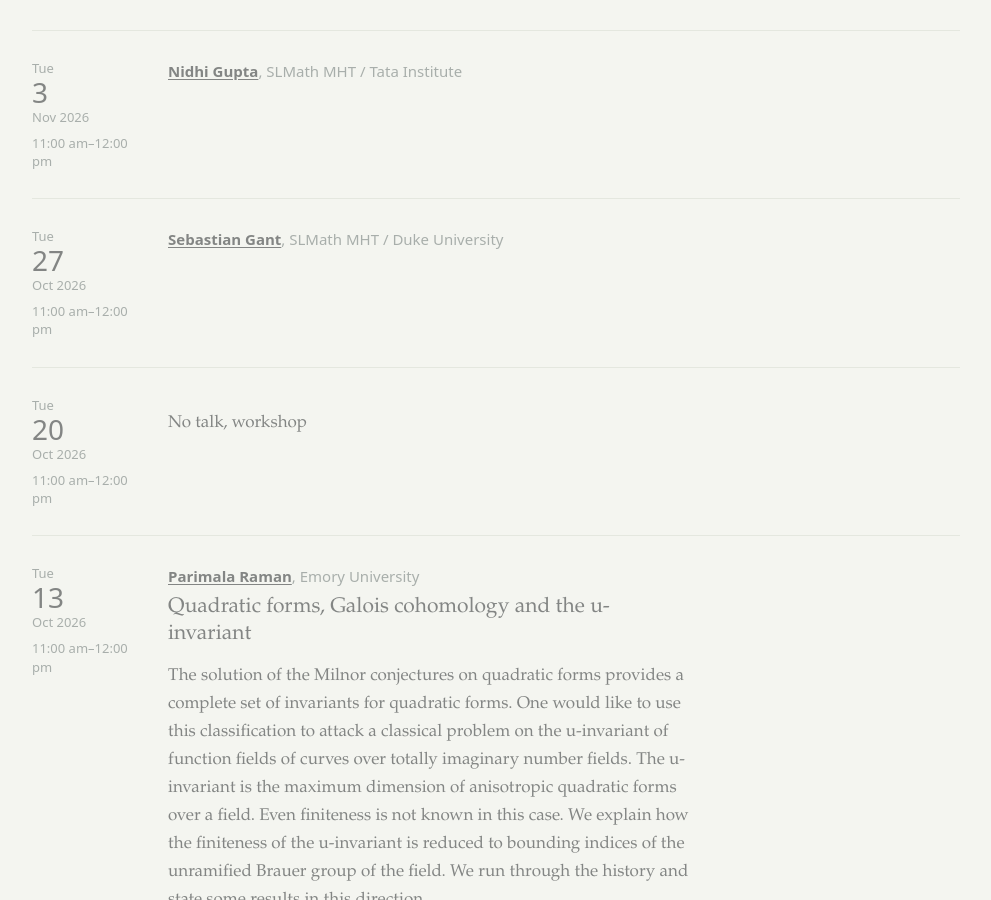
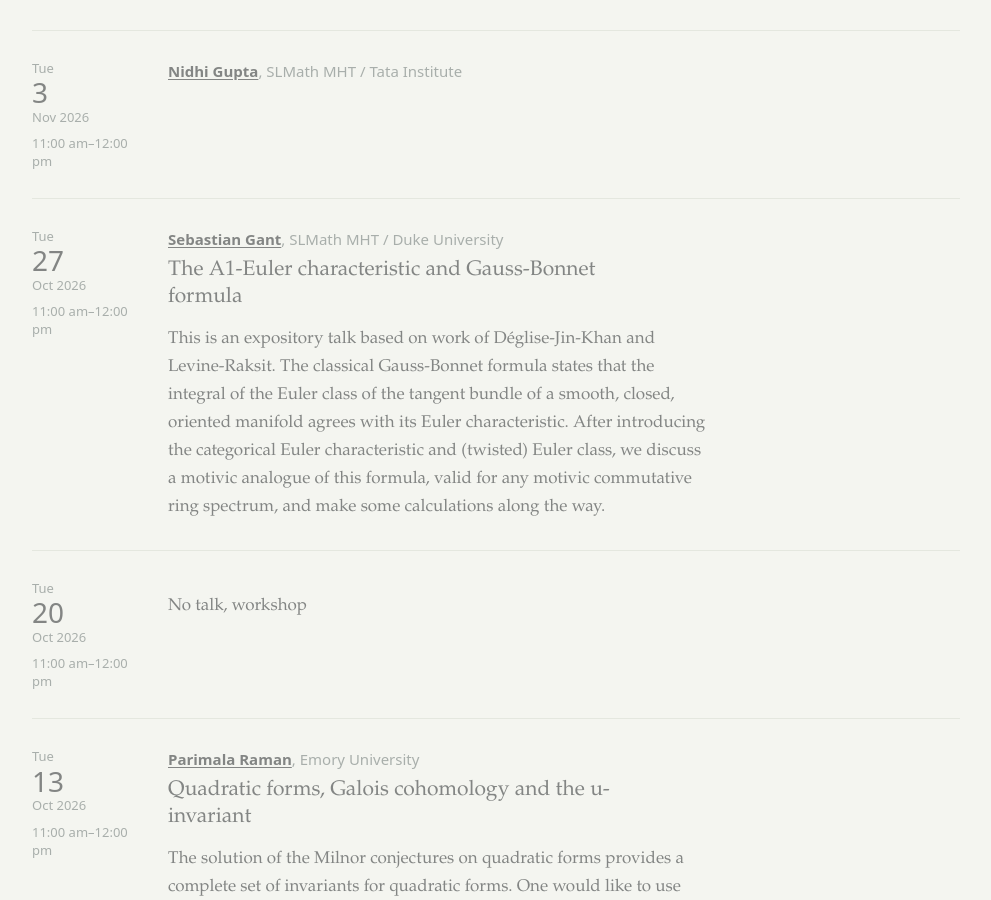
Before and after one commit to tbrazel/26c-a1-seminar, a Jekyll site: the page built from index.html, in a window 1280 px wide and 900 px high, scrolled down 1191 px. Shown: the whole window, without its empty margins (144-1135 px from the left). Built offline with Jekyll 4.4.1, drawn with Linux system fonts in a browser that asks for light colours.

Commit message:
seb talk added

```diff
--- a/_data/talks.yml
+++ b/_data/talks.yml
@@ -75,8 +75,9 @@
   speaker: "Sebastian Gant"
   affiliation: "SLMath MHT / Duke University"
   url: "https://sites.google.com/view/wsganthomepage/home"
-  title: ''
+  title: 'The A1-Euler characteristic and Gauss-Bonnet formula'
   abstract: >
+    This is an expository talk based on work of Déglise-Jin-Khan and Levine-Raksit. The classical Gauss-Bonnet formula states that the integral of the Euler class of the tangent bundle of a smooth, closed, oriented manifold agrees with its Euler characteristic. After introducing the categorical Euler characteristic and (twisted) Euler class, we discuss a motivic analogue of this formula, valid for any motivic commutative ring spectrum, and make some calculations along the way.
 
 
 - date: 2026-11-03
```
